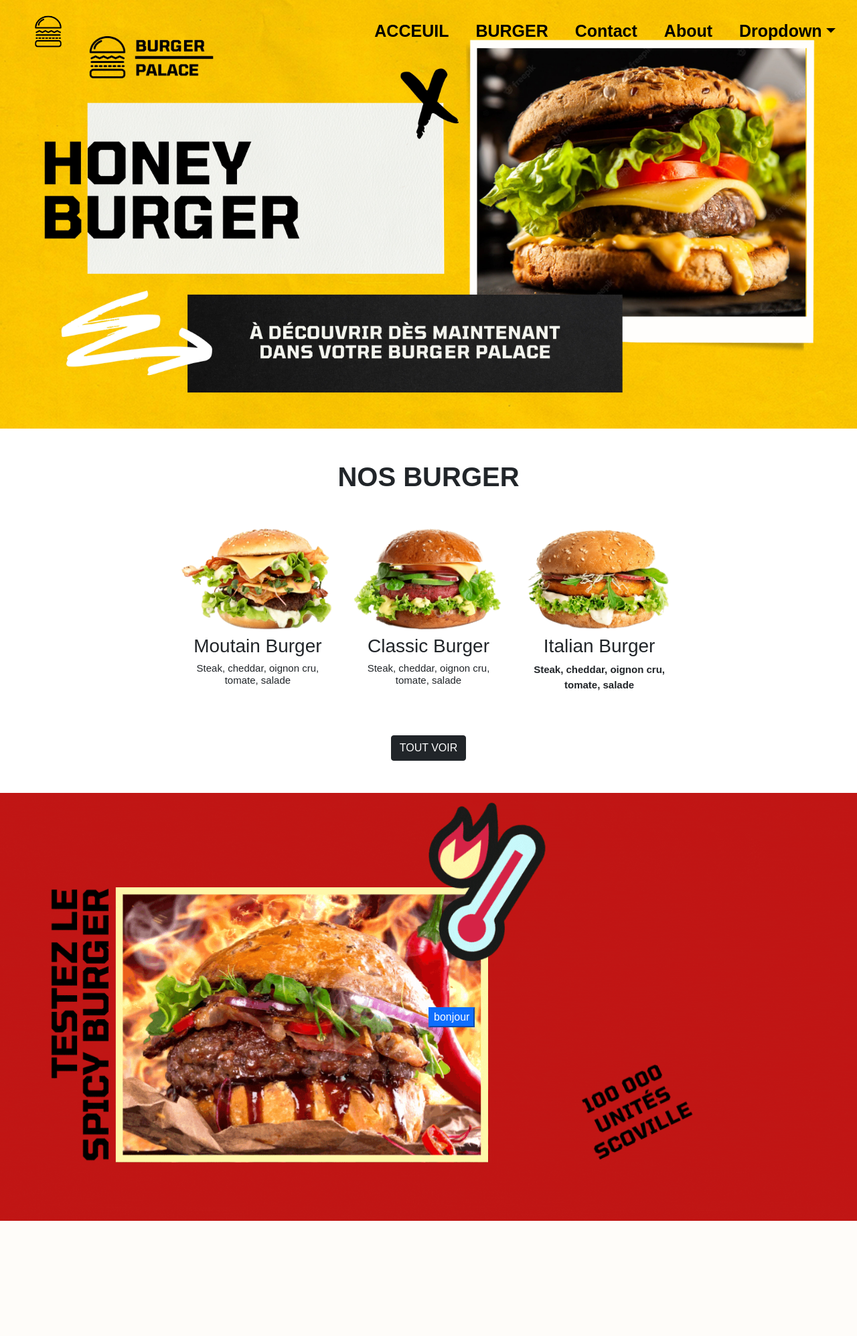
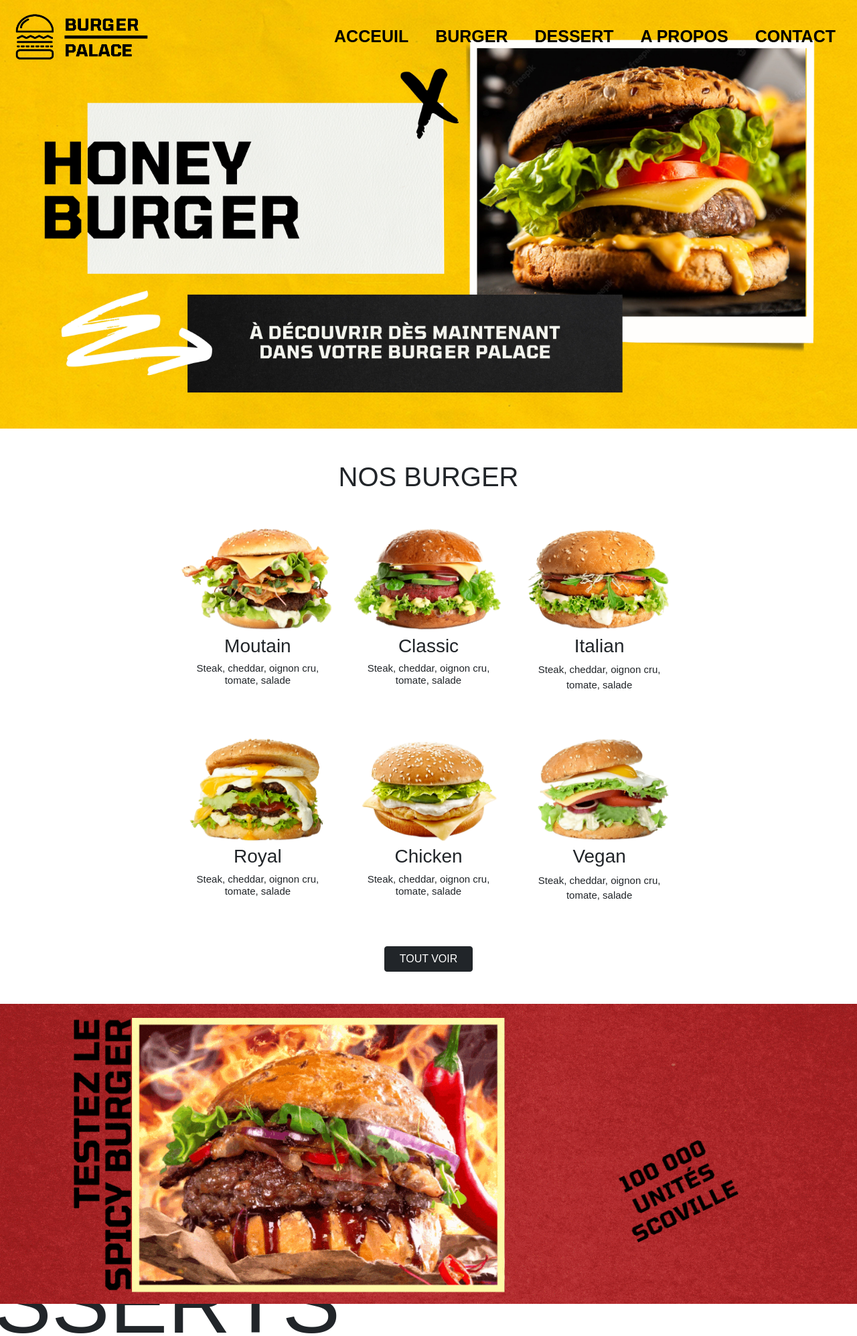
Before and after one commit to Landyelr/AFCI_RD, a PHP site: page / in a window 1280 px wide. Shown: the top 1995 px of the page at 67% size. Before the commit the page ends 1823 px from the top, so only its background shows below. Run offline with PHP 8.4, Linux system fonts and the light colour scheme; some libraries are stand-ins or nearby versions; some web fonts are replaced.

Commit message:
Transfert

```diff
--- a/burger_palace/CSS/menu.css
+++ b/burger_palace/CSS/menu.css
@@ -10,6 +10,7 @@ a {
     align-content: flex-end !important;
     justify-content: flex-end !important;
     background-color: transparent !important;
+    padding: 0 !important;
 }
 
 a.nav-link {
@@ -22,3 +23,16 @@ a.nav-link {
 .collapse.navbar-collapse {
     flex-grow: unset !important;
 }
+
+.navbar.navbar-expand-lg.navbar-dark.bg-transparent.bp {
+
+    background-color: black !important;
+}
+
+a:hover {
+    text-decoration: underline!important;
+}
+
+.logo {
+    filter: invert(1);
+}
--- a/burger_palace/CSS/styles.css
+++ b/burger_palace/CSS/styles.css
@@ -31,6 +31,11 @@ form {
     text-align: center;
 }
 
+.row.footer {
+    margin: 0;
+    padding: 0;
+}
+
 .banner {
     position: absolute;
     top: 0;
@@ -44,8 +49,9 @@ form {
 
 .contenant {
     position: relative;
-    text-align: center;
-    color: blueviolet;
+    text-align: center !important;
+    color:blac;
+    margin: 0 auto !important;
 }
 
 .texte {
@@ -55,10 +61,31 @@ form {
     transform: translate(-50% -50%);
 }
 
-.nosburger {
-    font-weight: bold !important;
+footer {
+    text-align: center;
+    background-color: black !important;
+    color: white !important;
 }
 
-.row {
-    font-weight: bold !important;
+.logofooter {
+    filter: invert(100%);
 }
+
+.plus {
+    color: white !important;
+
+}
+
+.titlefooter {
+    font-size: 20px;
+}
+
+.fab {
+    color: white !important;
+}
+
+.nosburger {
+    margin-left: -100% !important;
+    font-size: 130px;
+    margin-top: -10%;
+}
--- a/burger_palace/index.html
+++ b/burger_palace/index.html
@@ -5,18 +5,19 @@
         <meta charset="UTF-8">
         <meta name="viewport" content="width=device-width, initial-scale=1.0">
 
-        <title>acceuil</title>
+        <title>Acceuil | Burger Palace</title>
 
         <link rel="stylesheet" href="https://cdn.jsdelivr.net/npm/bootstrap@5.1.3/dist/css/bootstrap.min.css" integrity="sha384-1BmE4kWBq78iYhFldvKuhfTAU6auU8tT94WrHftjDbrCEXSU1oBoqyl2QvZ6jIW3" crossorigin="anonymous">
+        <link rel="stylesheet" href="https://cdnjs.cloudflare.com/ajax/libs/font-awesome/6.1.1/css/all.min.css" integrity="sha512-KfkfwYDsLkIlwQp6LFnl8zNdLGxu9YAA1QvwINks4PhcElQSvqcyVLLD9aMhXd13uQjoXtEKNosOWaZqXgel0g==" crossorigin="anonymous" referrerpolicy="no-referrer" />
+        <link rel="stylesheet" href="./CSS/menu.css">
         <link rel="stylesheet" href="./CSS/styles.css">
-        <link rel="stylesheet" href="./CSS/menu.css">
         <link rel="shortcut icon" type="image/ico" href="favicon.ico"/>
 
     </head>
         <body>
             <nav class="navbar navbar-expand-lg navbar-dark bg-transparent">
                 <div class="container-fluid">
-                  <a class="navbar-brand" href="index.html"><img src="./IMG/logo.png" alt="palace burger logo" width="100px"></a>
+                  <a class="navbar-brand" href="index.html"><img src="./IMG/logo.png" alt="palace burger logo" width="200px"></a>
                   <button class="navbar-toggler" type="button" data-bs-toggle="collapse" data-bs-target="#navbarColor01" aria-controls="navbarColor01" aria-expanded="false" aria-label="Toggle navigation">
                     <span class="navbar-toggler-icon"></span>
                   </button>
@@ -32,20 +33,13 @@
                         <a class="nav-link" href="burger.html">BURGER</a>
                       </li>
                       <li class="nav-item">
-                        <a class="nav-link" href="contact.html">Contact</a>
+                        <a class="nav-link" href="dessert.html">DESSERT</a>
                       </li>
                       <li class="nav-item">
-                        <a class="nav-link" href="#">About</a>
+                        <a class="nav-link" href="apropos.html">A PROPOS</a>
                       </li>
-                      <li class="nav-item dropdown">
-                        <a class="nav-link dropdown-toggle" data-bs-toggle="dropdown" href="#" role="button" aria-haspopup="true" aria-expanded="false">Dropdown</a>
-                        <div class="dropdown-menu">
-                          <a class="dropdown-item" href="#">Action</a>
-                          <a class="dropdown-item" href="#">Another action</a>
-                          <a class="dropdown-item" href="#">Something else here</a>
-                          <div class="dropdown-divider"></div>
-                          <a class="dropdown-item" href="#">Separated link</a>
-                        </div>
+                      <li class="nav-item">
+                        <a class="nav-link" href="contact.html">CONTACT</a>
                       </li>
                     </ul>
                   </div>
@@ -55,26 +49,175 @@
                   <img src="./IMG/banner_burger_honey.jpg" alt="Burger Banner Honey" width="100%">
                   <div>
                   <br></br>
+                  <h1>NOS BURGER</h1>
+                </div>
+                <div>
+                <div class="row m-5">
+                  <div class="row offset-2 col-8">
+                    <div class="col-4"><img src="./IMG/mountain_burger.png" alt="Moutain Burger" width="100%"><h3>Moutain<h3><p class="descrp-brg">Steak, cheddar, oignon cru, tomate, salade</p></div>
+                  <div class="col-4"><img src="./IMG/classic_burger.png" alt="Classic Burger" width="100%"><h3>Classic<h3><p class="descrp-brg">Steak, cheddar, oignon cru, tomate, salade</p></div>
+                  <div class="col-4"><img src="./IMG/italian_burger.png" alt="Italian Burger" width="100%"><h3>Italian</h3><p class="descrp-brg">Steak, cheddar, oignon cru, tomate, salade</p></div>
+                  </div>
+                </div>
+                <div class="row m-5">
+                  <div class="row offset-2 col-8">
+                    <div class="col-4"><img src="./IMG/royal_burger.png" alt="Royal Burger" width="100%"><h3>Royal<h3><p class="descrp-brg">Steak, cheddar, oignon cru, tomate, salade</p></div>
+                  <div class="col-4"><img src="./IMG/chicken_burger.png" alt="Chicken Burger" width="100%"><h3>Chicken<h3><p class="descrp-brg">Steak, cheddar, oignon cru, tomate, salade</p></div>
+                  <div class="col-4"><img src="./IMG/vegan_burger.png" alt="Vegan Burger" width="100%"><h3>Vegan</h3><p class="descrp-brg">Steak, cheddar, oignon cru, tomate, salade</p></div>
+                  </div>
+                </div>
+                <div class="m-5">
+                  <button type="button" class="btn btn-dark"><a class="text-white" href="burger.html">TOUT VOIR</a></button>
+                </div>
+                <div class="contenant">
+                  <img src="./IMG/banner_burger_spicy.gif" alt="" width="100%">
+                  <!-- <div class="texte"><button class="btn-primary">bonjour</button></div> -->
+                </div>
+                </div>
+                <div>
+                  <br></br>
                   <h1 class="nosburger">
-                    NOS BURGER
+                    NOS DESSERTS
                   </h1>
                 </div>
                 <div>
                 <div class="row m-5">
                   <div class="row offset-2 col-8">
-                    <div class="col-4"><img src="./IMG/mountain_burger.png" alt="Moutain Burger" width="100%"><h3>Moutain Burger<h3><p class="descrp-brg">Steak, cheddar, oignon cru, tomate, salade</p></div>
-                  <div class="col-4"><img src="./IMG/classic_burger.png" alt="Classic Burger" width="100%"><h3>Classic Burger<h3><p class="descrp-brg">Steak, cheddar, oignon cru, tomate, salade</p></div>
-                  <div class="col-4"><img src="./IMG/italian_burger.png" alt="Italian Burger" width="100%"><h3>Italian Burger</h3><p class="descrp-brg">Steak, cheddar, oignon cru, tomate, salade</p></div>
+                    <div class="col-4"><img src="./IMG/milkshake.png" alt="Milkshake" width="100%"><h3>Milkshake<h3><p class="descrp-brg">Milk, cream, sugar, strawberry ou chocolate</p></div>
+                  <div class="col-4"><img src="./IMG/cheesecake.png" alt="Cheesecake" width="100%"><h3>Cheesecake<h3><p class="descrp-brg">Cheese, white chocolate, strawberry, shortbread</p></div>
+                  <div class="col-4"><img src="./IMG/pancakes.png" alt="Pancakes" width="100%"><h3>Pancakes</h3><p class="descrp-brg">Milk, eggs, flour, sugar, hazelnut chocolate</p></div>
                   </div>
                 </div>
                 <div class="m-5">
-                  <button type="button" class="btn btn-dark">TOUT VOIR</button>
+                  <button type="button" class="btn btn-dark"><a class="text-white" href="dessert.html">TOUT VOIR</a></button>
                 </div>
-                <div class="contenant">
-                  <img src="./IMG/banner_burger_spicy.gif" alt="" width="100%">
-                  <div class="texte"><button class="btn-primary">bonjour</button></div>
-                </div>
-                </div>
+
+                <!-- Footer -->
+<footer class="bg- text-center text-white">
+  <!-- Grid container -->
+  <div class="container p-4">
+    <!-- Section: Social media -->
+    <section class="mb-4">
+      <!-- Facebook -->
+      <a class="btn btn-outline-light btn-floating m-1" href="#!" role="button"
+        ><i class="fab fa-facebook-f"></i
+      ></a>
+
+      <!-- Twitter -->
+      <a class="btn btn-outline-light btn-floating m-1" href="#!" role="button"
+        ><i class="fab fa-twitter"></i
+      ></a>
+
+      <!-- Google -->
+      <a class="btn btn-outline-light btn-floating m-1" href="#!" role="button"
+        ><i class="fab fa-pinterest"></i
+      ></a>
+
+      <!-- Instagram -->
+      <a class="btn btn-outline-light btn-floating m-1" href="#!" role="button"
+        ><i class="fab fa-instagram"></i
+      ></a>
+    </section>
+    <!-- Section: Social media -->
+
+    <section class="mb-4">
+    </section>
+    <!-- Section: Text -->
+
+    <!-- Section: Links -->
+    <section class="">
+      <!--Grid row-->
+      <div class="row">
+        <!--Grid column-->
+        <div class="col-lg-3 col-md-6 mb-4 mb-md-0">
+          <iframe src="https://www.google.com/maps/embed?pb=!1m18!1m12!1m3!1d2572.4290728019773!2d3.264702015928465!3d49.853184238099914!2m3!1f0!2f0!3f0!3m2!1i1024!2i768!4f13.1!3m3!1m2!1s0x47e81991ae2540f5%3A0x6f941c90c6fd2e33!2s1%20Av.%20Archim%C3%A8de%2C%2002100%20Saint-Quentin!5e0!3m2!1sfr!2sfr!4v1654774713763!5m2!1sfr!2sfr" width="300" height="160" style="border:0;" allowfullscreen="" loading="lazy" referrerpolicy="no-referrer-when-downgrade"></iframe>
+        </div>
+
+        <div class="col-lg-3 col-md-6 mb-4 mb-md-0">
+          <h5 class="text-uppercase">coordonées</h5>
+
+          <ul class="list-unstyled mb-0">
+            <li>
+              <p>1 Av. Archimède,<br>02100 Saint-Quentin</p>
+            </li>
+            <li>
+              <a href="mailto:burger@palace.com" class="plus">burger@palace.com</a>
+            </li>
+            <li>
+              <p></p>
+            </li>
+            <li>
+              <a href="tel:+33685142357" class="plus">06 85 14 23 57</a>
+            </li>
+          </ul>
+        </div>
+        <!--Grid column-->
+
+        <!--Grid column-->
+        <div class="col-lg-3 col-md-6 mb-4 mb-md-0">
+          <h5 class="text-uppercase">Navigation</h5>
+
+          <ul class="list-unstyled mb-0">
+            <li>
+              <a href="index.html" class="text-white">Accueil</a>
+            </li>
+            <li>
+              <a href="burger.html" class="text-white">Burger</a>
+            </li>
+            <li>
+              <a href="dessert.html" class="text-white">Dessert</a>
+            </li>
+            <li>
+              <a href="apropos.html" class="text-white">A propos</a>
+            </li>
+            <li>
+              <a href="contact.html" class="text-white">Contact</a>
+            </li>
+          </ul>
+        </div>
+        <!--Grid column-->
+
+        <!--Grid column-->
+        <div class="col-lg-3 col-md-6 mb-4 mb-md-0">
+          <h5 class="text-uppercase">Informations</h5>
+
+          <ul class="list-unstyled mb-0">
+            <li>
+              <a href="#!" class="text-white">Mentions légales</a>
+            </li>
+            <li>
+              <a href="#!" class="text-white">C.G.U</a>
+            </li>
+            <li>
+              <a href="#!" class="text-white">C.G.V</a>
+            </li>
+            <li>
+              <a href="#!" class="text-white">cookies</a>
+            </li>
+            <li>
+              <a href="#!" class="text-white">Plan du site</a>
+            </li>
+          </ul>
+        </div>
+
+        <!--Grid column-->
+      </div>
+      <!--Grid row-->
+    </section>
+    <!-- Section: Links -->
+  </div>
+  <!-- Grid container -->
+
+  <!-- Copyright -->
+  <div class="text-center p-3" style="background-color: rgba(0, 0, 0, 0.2);">
+    © 2022 Copyright:
+    <a class="text-white" href="https://burgerpalace.com">burgerpalace.com</a>
+  </div>
+  <!-- Copyright -->
+</footer>
+<!-- Footer -->
+
+
         <script src="https://cdn.jsdelivr.net/npm/bootstrap@5.1.3/dist/js/bootstrap.min.js" integrity="sha384-QJHtvGhmr9XOIpI6YVutG+2QOK9T+ZnN4kzFN1RtK3zEFEIsxhlmWl5/YESvpZ13" crossorigin="anonymous"></script>
     </body>
 </html>
```
Also changed, not shown: burger_palace/apropos.html (added, +87 -0 lines), burger_palace/burger.html (+36 -49 lines), burger_palace/dessert.html (added, +12 -0 lines), burger_palace/IMG/banner_burger_honey.jpg, burger_palace/IMG/banner_burger_spicy.gif, burger_palace/IMG/banner_nos_burger.jpg (added), burger_palace/IMG/cheesecake.png (added), burger_palace/IMG/chicken_burger.png (added), burger_palace/IMG/logo.png, burger_palace/IMG/logo_mini.png (added), burger_palace/IMG/milkshake.png (added), burger_palace/IMG/pancakes.png (added), burger_palace/IMG/royal_burger.png (added), burger_palace/IMG/vegan_burger.png (added).
